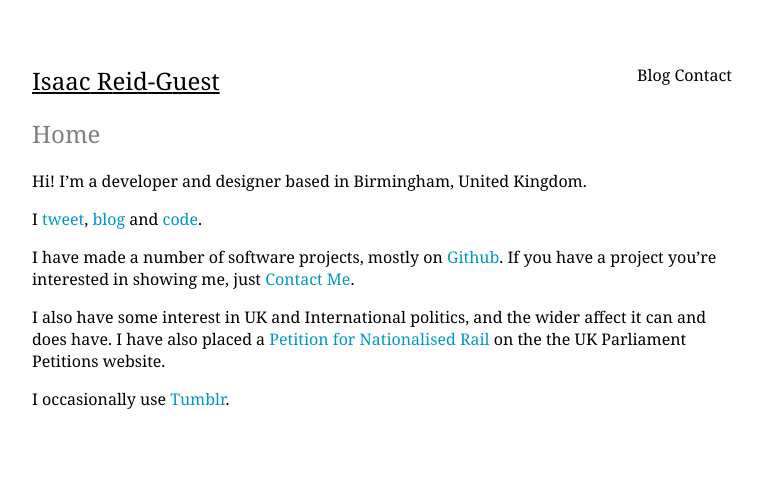
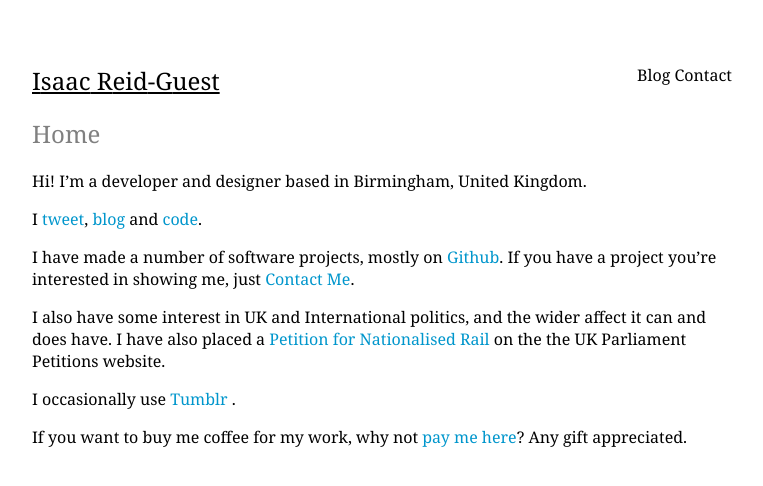
Before and after one commit to ir-g/ir-g.github.io, a Jekyll site: the page built from index.md, in a window 1280 px wide. Shown: the top 486 px of the page, without its empty margins (258-1021 px from the left). Built offline with Jekyll 4.4.1, drawn with Linux system fonts in a browser that asks for light colours.

Commit message:
Update index.md

```diff
--- a/index.md
+++ b/index.md
@@ -12,4 +12,6 @@ I have made a number of software projects, mostly on <a href="https://github.com
 
 I also have some interest in UK and International politics, and the wider affect it can and does have. I have also placed a  <a href="http://j.mp/nationalised-rail">Petition for Nationalised Rail</a> on the the UK Parliament Petitions website.
 
-I occasionally use [Tumblr](http://tumblr.ir-g.uk).
+I occasionally use [Tumblr](http://tumblr.ir-g.uk) .
+
+If you want to buy me coffee for my work, why not [pay me here](https://paypal.me/irg)? Any gift appreciated.
```
